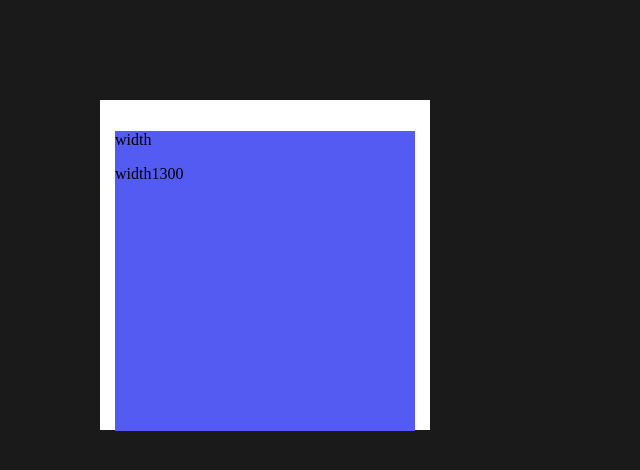
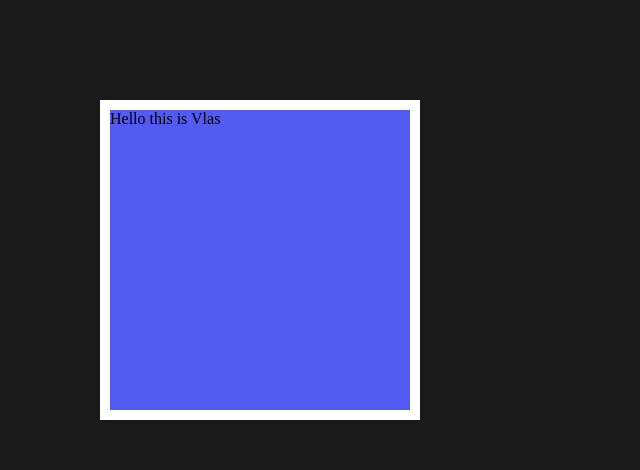
Before and after one commit to Exooo1/viteskills, a React (Vite) app: page / in a window 1280 px wide. Shown: the top 470 px of the page, without its empty margins (0-640 px from the left). Built offline with nearby package versions, Linux system fonts and the light colour scheme.

Commit message:
some changes

```diff
--- a/src/components/modal/resizeModal/resize.module.scss
+++ b/src/components/modal/resizeModal/resize.module.scss
@@ -10,16 +10,20 @@
     position: fixed;
     top: 100px;
     left: 100px;
-    cursor: alias;
-    width: 300px;
+    cursor: e-resize;
     height: 300px;
     background: white;
-    border: solid 15px white;
+    border: solid 10px white;
+    z-index: 10;
     &_content{
+      user-select: none;
       cursor: default;
       width: 100%;
       height: 300px;
       background: #535bf2;
+      p{
+        margin: 0;
+      }
     }
   }
 }
--- a/src/components/modal/resizeModal/resizeModal.tsx
+++ b/src/components/modal/resizeModal/resizeModal.tsx
@@ -2,37 +2,53 @@ import styles from './resize.module.scss'
 import {useEffect, useState} from "react";
 
 export const ResizeModal = () => {
-    const [isFix, setIsFix] = useState(0)
-    const [currentWidth, setCurrentWidth] = useState(300)
-    const [width1, setWidth1] = useState(300)
-    const [isChange,setIsChange] = useState(false)
+    const [isResize, setIsResize] = useState(false)
+    const [width, setWidth] = useState(300)
+    const [x, setX] = useState(0)
 
-    const handlerMouseDown = (e: any, is:boolean) => {
-        setIsFix(e.clientX)
-        setIsChange(is)
+    const handlerMouseDown = (e) => {
+        setX(e.clientX)
+        setIsResize(true)
     }
 
-    const func = (e) => {
-        const result = e.clientX - isFix
-        console.log(isFix)
-        console.log(e.clientX)
-        setCurrentWidth(result + currentWidth)
-
+    const handlerResize = (e) => {
+        const result = e.clientX - x
+        setWidth(result + width)
     }
 
+    const handlerMouseUp = () => {
+        setIsResize(false)
+    }
+
+
     useEffect(() => {
-        if (isChange) {
-            document.addEventListener('mousemove',func)
+        if (isResize) {
+            window.addEventListener('mousemove', handlerResize)
         }
-        return () => document.removeEventListener('mousemove', func)
-    }, [isChange])
-    console.log(isFix)
-    return <div className={styles.resize} onMouseUp={(e)=>handlerMouseDown(e,false)}>
-        <div className={styles.resize_window} onMouseDown={(e)=>handlerMouseDown(e,true)} style={{width: `${currentWidth}px`}}>
+        return () => window.removeEventListener('mousemove', handlerResize)
+    }, [isResize])
+
+    useEffect(() => {
+        const element = document.getElementById('content')
+        var rect = element.getBoundingClientRect();
+        console.log(rect)
+        element.addEventListener('mousemove', (event) => {
+            var x = event.clientX - rect.left; // Координата X курсора относительно элемента
+            var y = event.clientY - rect.top;  // Координата Y курсора относительно элемента
+
+            // Определение направления движения
+            var directionX = x > element.clientWidth / 2 ? 'right' : 'left';
+            var directionY = y > element.clientHeight / 2 ? 'down' : 'up';
+            console.log(directionY)
+        })
+    }, [])
+
+    return <div className={styles.resize} onMouseUp={handlerMouseUp}>
+        <div className={styles.resize_window} style={{width: `${width}px`}} onMouseDown={handlerMouseDown}>
             <div className={styles.resize_window_content}
-                 onMouseDown={(e) => e.stopPropagation()}>
-                <p>width</p>
-                <p>width1{width1}</p>
+                 id={'content'}
+                 onMouseDown={(e) => e.stopPropagation()} onMouseUp={handlerMouseUp}>
+                <p>Hello this is Vlas</p>
             </div>
         </div>
     </div>
```
